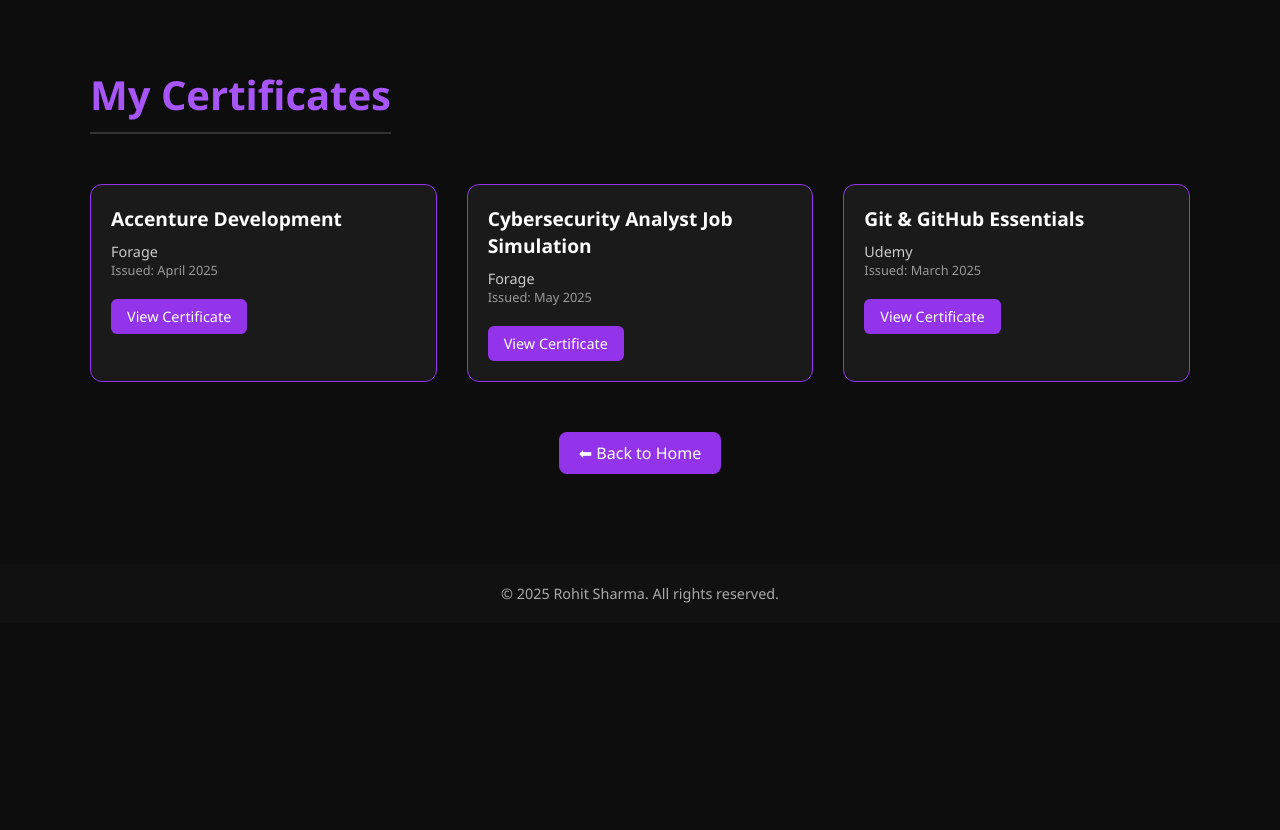
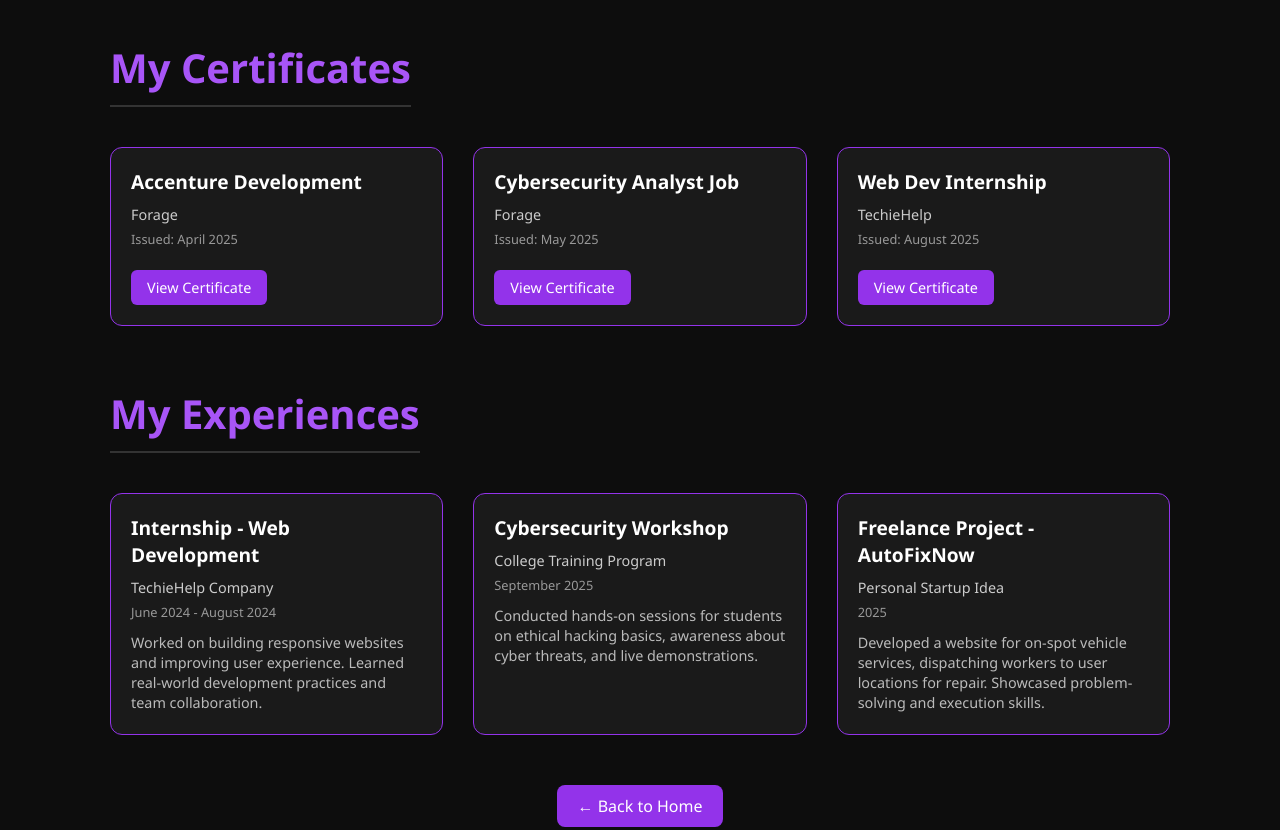
Before and after one commit to NeonSync/My-Portfolio, a plain HTML site: page certificates.html in a window 1280 px wide. Shown: the top 830 px of the page. Before the commit the page ends 800 px from the top, so only its background shows below. Drawn offline with Linux system fonts and the light colour scheme.

Commit message:
modified

```diff
--- a/certificates.html
+++ b/certificates.html
@@ -4,7 +4,8 @@
 <head>
   <meta charset="UTF-8" />
   <meta name="viewport" content="width=device-width, initial-scale=1.0" />
-  <title>Certificates | Rohit Sharma</title>
+  <title>Certificates & Experiences | Rohit Sharma</title>
+  <link rel="stylesheet" href="css/style.css" />
   <style>
     body {
       background-color: #0d0d0d;
@@ -24,19 +25,21 @@
       text-align: center;
       font-size: 2.5rem;
       color: #a855f7;
-      margin-bottom: 50px;
+      margin-bottom: 40px;
       border-bottom: 2px solid #333;
       display: inline-block;
       padding-bottom: 10px;
     }
 
-    .certificate-grid {
+    /* Grid Styles */
+    .grid {
       display: grid;
       grid-template-columns: repeat(auto-fit, minmax(280px, 1fr));
       gap: 30px;
     }
 
-    .certificate-card {
+    /* Card Styles */
+    .card {
       background: #1a1a1a;
       border: 1px solid #9333ea;
       border-radius: 12px;
@@ -44,27 +47,34 @@
       transition: transform 0.3s ease, box-shadow 0.3s ease;
     }
 
-    .certificate-card:hover {
+    .card:hover {
       transform: translateY(-5px);
       box-shadow: 0 0 15px #9333ea77;
     }
 
-    .certificate-title {
+    .card-title {
       font-size: 1.2rem;
       font-weight: bold;
       margin-bottom: 10px;
       color: #fff;
     }
 
-    .certificate-issuer {
+    .card-subtitle {
       font-size: 0.9rem;
       color: #ccc;
+      margin-bottom: 6px;
     }
 
-    .certificate-date {
+    .card-date {
       font-size: 0.8rem;
       color: #999;
-      margin-bottom: 10px;
+      margin-bottom: 12px;
+    }
+
+    .card-description {
+      font-size: 0.9rem;
+      color: #bbb;
+      line-height: 1.4;
     }
 
     .view-button {
@@ -87,14 +97,13 @@
     .back-button {
       display: block;
       width: fit-content;
-      margin: 50px auto 30px auto;
+      margin: 50px auto 0;
       padding: 10px 20px;
       background-color: #9333ea;
       color: #fff;
       text-decoration: none;
       border-radius: 8px;
       font-size: 1rem;
-      font-weight: 500;
       transition: background 0.3s ease;
     }
 
@@ -108,42 +117,76 @@
       background: #111;
       color: #aaa;
       font-size: 0.9rem;
-      margin-top: 20px;
+      margin-top: 60px;
     }
   </style>
 </head>
 
 <body>
   <div class="container">
+    <!-- Certificates Section -->
     <h1>My Certificates</h1>
-
-    <div class="certificate-grid">
-      <div class="certificate-card">
-        <div class="certificate-title">Accenture Development</div>
-        <div class="certificate-issuer">Forage</div>
-        <div class="certificate-date">Issued: April 2025</div>
+    <div class="grid">
+      <div class="card">
+        <div class="card-title">Accenture Development</div>
+        <div class="card-subtitle">Forage</div>
+        <div class="card-date">Issued: April 2025</div>
         <a href="https://forage-uploads-prod.s3.amazonaws.com/completion-certificates/ovyvuqqNRQKBjNxbj/3xnZEj9kfpoQKW885_ovyvuqqNRQKBjNxbj_6qR2GjddxRkToWraJ_1743615956907_completion_certificate.pdf"
           target="_blank" class="view-button">View Certificate</a>
       </div>
 
-      <div class="certificate-card">
-        <div class="certificate-title">Cybersecurity Analyst Job Simulation</div>
-        <div class="certificate-issuer">Forage</div>
-        <div class="certificate-date">Issued: May 2025</div>
+      <div class="card">
+        <div class="card-title">Cybersecurity Analyst Job </div>
+        <div class="card-subtitle">Forage</div>
+        <div class="card-date">Issued: May 2025</div>
         <a href="https://forage-uploads-prod.s3.amazonaws.com/completion-certificates/ifobHAoMjQs9s6bKS/gmf3ypEXBj2wvfQWC_ifobHAoMjQs9s6bKS_6qR2GjddxRkToWraJ_1743617831127_completion_certificate.pdf"
           target="_blank" class="view-button">View Certificate</a>
       </div>
 
-      <div class="certificate-card">
-        <div class="certificate-title">Git & GitHub Essentials</div>
-        <div class="certificate-issuer">Udemy</div>
-        <div class="certificate-date">Issued: March 2025</div>
-        <a href="certificates/github.pdf" target="_blank" class="view-button">View Certificate</a>
+      <div class="card">
+        <div class="card-title"> Web Dev Internship</div>
+        <div class="card-subtitle">TechieHelp</div>
+        <div class="card-date">Issued: August 2025</div>
+        <a href="images/certificate-techi.jpg" target="_blank" class="view-button">View Certificate</a>
       </div>
     </div>
 
-    <!-- Back button -->
-    <a href="index.html" class="back-button">⬅ Back to Home</a>
+    <!-- Experiences Section -->
+    <h1 style="margin-top:60px;">My Experiences</h1>
+    <div class="grid">
+      <div class="card">
+        <div class="card-title">Internship - Web Development</div>
+        <div class="card-subtitle">TechieHelp Company</div>
+        <div class="card-date">June 2024 - August 2024</div>
+        <p class="card-description">
+          Worked on building responsive websites and improving user experience.
+          Learned real-world development practices and team collaboration.
+        </p>
+      </div>
+
+      <div class="card">
+        <div class="card-title">Cybersecurity Workshop</div>
+        <div class="card-subtitle">College Training Program</div>
+        <div class="card-date">September 2025</div>
+        <p class="card-description">
+          Conducted hands-on sessions for students on ethical hacking basics,
+          awareness about cyber threats, and live demonstrations.
+        </p>
+      </div>
+
+      <div class="card">
+        <div class="card-title">Freelance Project - AutoFixNow</div>
+        <div class="card-subtitle">Personal Startup Idea</div>
+        <div class="card-date">2025</div>
+        <p class="card-description">
+          Developed a website for on-spot vehicle services, dispatching workers
+          to user locations for repair. Showcased problem-solving and execution skills.
+        </p>
+      </div>
+    </div>
+
+    <!-- Back Button -->
+    <a href="index.html" class="back-button">← Back to Home</a>
   </div>
 
   <footer>
```
Also changed, not shown: about.html (+1 -1 lines), contact.html (+1 -1 lines), index.html (+1 -1 lines), projects.html (+1 -1 lines), skills.html (+1 -1 lines), images/certificate-techi.jpg (added).
